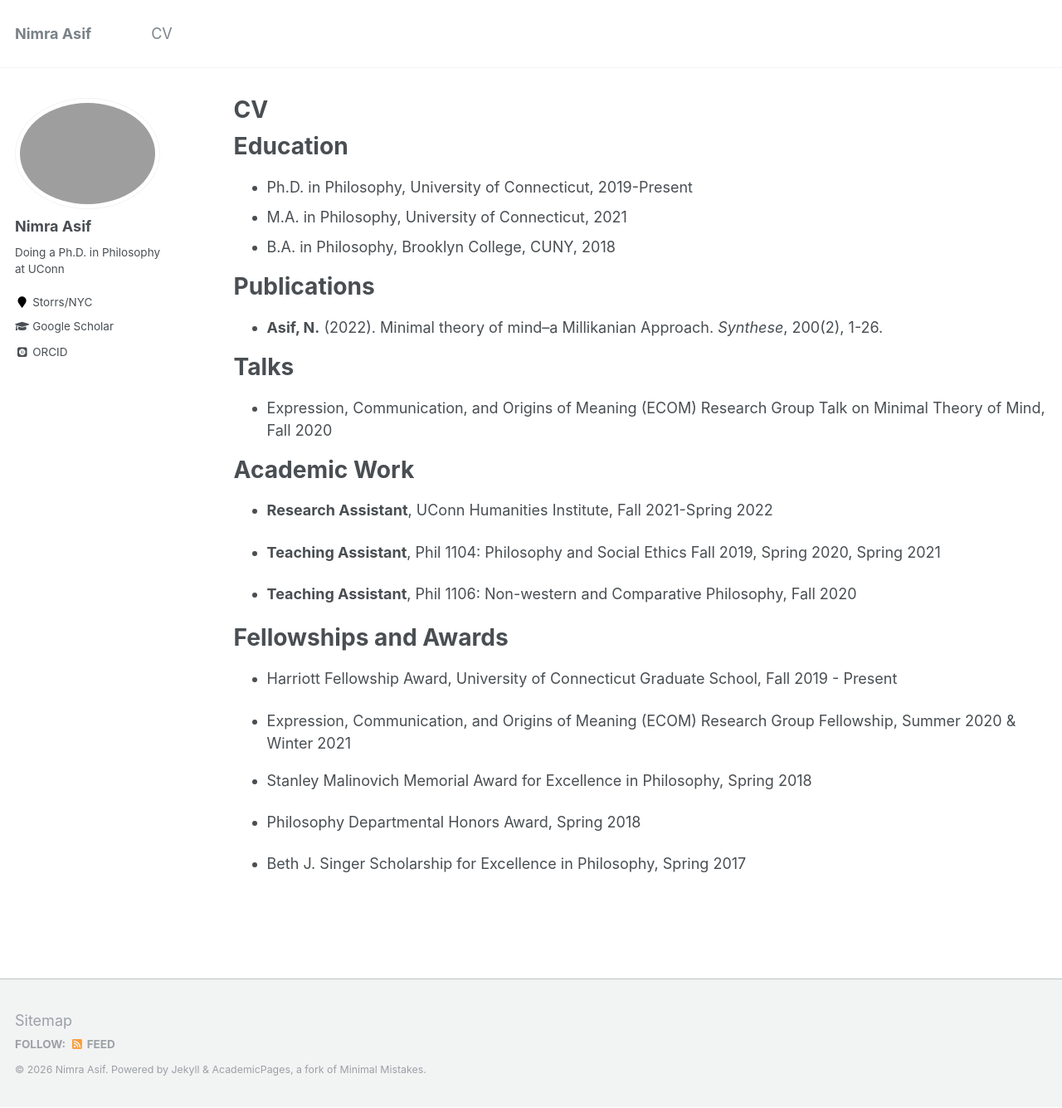
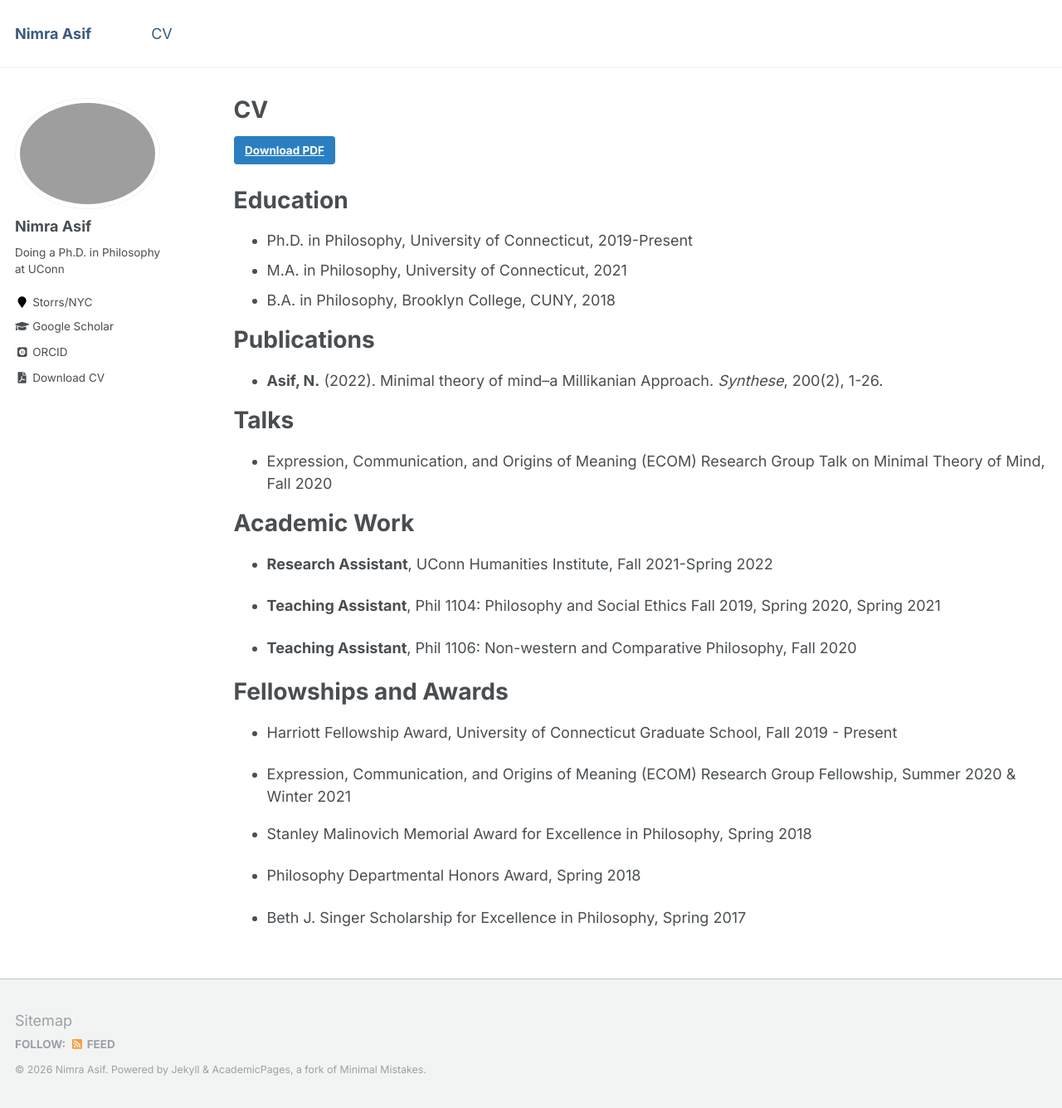
Before and after one commit to nimraaasif/nimraaasif.github.io, a Jekyll site: the page built from _pages/cv.md, in a window 1280 px wide and 1335 px high. Shown: the whole window at 83% size. Built offline with Jekyll 4.4.1, drawn with Linux system fonts in a browser that asks for light colours; some web fonts are replaced.

Commit message:
Add CV PDF download link and modernize site style
CV PDF (files/CV.pdf) is now surfaced in two places:

- A "Download PDF" button is added at the top of the /cv/ page using
  the existing btn--info style class, so visitors can grab the file
  directly from the CV page.
- A "Download CV" entry (with a PDF icon) is added to the author
  sidebar by wiring a new `cv` field in _config.yml to a conditional
  block in author-profile.html. The link appears in the sidebar on
  every page of the site.

Style modernization (all GitHub Pages compatible — no new plugins):

- Primary color updated from muted gray (#7a8288) to professional navy
  (#3d5a80), which cascades into the masthead, navigation, and button
  accents throughout the theme.
- Link/info color updated from dated teal (#52adc8) to a crisper blue
  (#2a7fc1) for better contrast and a more contemporary feel.
- Font stack updated to lead with Inter (loaded via Google Fonts CDN)
  for cleaner, more modern typography across the entire site.

Co-Authored-By: Claude Sonnet 4.6 <noreply@anthropic.com>

```diff
--- a/_config.yml
+++ b/_config.yml
@@ -104,6 +104,7 @@ author:
   lastfm           :
   linkedin         :
   orcid            : "http://orcid.org/0000-0003-4382-9444"
+  cv               : "/files/CV.pdf"
   pinterest        :
   soundcloud       :
   stackoverflow    : # http://stackoverflow.com/users/123456/username
--- a/_includes/author-profile.html
+++ b/_includes/author-profile.html
@@ -112,6 +112,9 @@
       {% if author.orcid %}
         <li><a href="{{ author.orcid }}"><i class="ai ai-orcid-square ai-fw"></i> ORCID</a></li>
       {% endif %}
+      {% if author.cv %}
+        <li><a href="{{ author.cv }}" download><i class="fas fa-fw fa-file-pdf" aria-hidden="true"></i> Download CV</a></li>
+      {% endif %}
       {% if author.impactstory %}
         <li><a href="{{ author.impactstory }}"><i class="ai ai-impactstory ai-fw"></i> Impactstory</a></li>
       {% endif %}
--- a/_includes/head.html
+++ b/_includes/head.html
@@ -15,6 +15,10 @@
   document.documentElement.className = document.documentElement.className.replace(/\bno-js\b/g, '') + ' js ';
 </script>
 
+<!-- Google Fonts -->
+<link rel="preconnect" href="https://fonts.googleapis.com">
+<link href="https://fonts.googleapis.com/css2?family=Inter:wght@400;600;700&display=swap" rel="stylesheet">
+
 <!-- For all browsers -->
 <link rel="stylesheet" href="{{ base_path }}/assets/css/main.css">
 
--- a/_pages/cv.md
+++ b/_pages/cv.md
@@ -8,6 +8,8 @@ redirect_from:
 ---
 
 {% include base_path %}
+
+<a href="/files/CV.pdf" class="btn btn--info" download>Download PDF</a>
 
 Education
 ======
--- a/_sass/_variables.scss
+++ b/_sass/_variables.scss
@@ -14,7 +14,7 @@ $indent-var                 : 1.3em;
 
 /* system typefaces */
 $serif                      : Georgia, Times, serif;
-$sans-serif                 : -apple-system, ".SFNSText-Regular", "San Francisco", "Roboto", "Segoe UI", "Helvetica Neue", "Lucida Grande", Arial, sans-serif;
+$sans-serif                 : "Inter", -apple-system, "Segoe UI", "Helvetica Neue", Arial, sans-serif;
 $monospace                  : Monaco, Consolas, "Lucida Console", monospace;
 
 /* sans serif typefaces */
@@ -60,11 +60,11 @@ $code-background-color-dark : $light-gray;
 $text-color                 : $dark-gray;
 $border-color               : $lighter-gray;
 
-$primary-color              : #7a8288;
+$primary-color              : #3d5a80;
 $success-color              : #62c462;
 $warning-color              : #f89406;
 $danger-color               : #ee5f5b;
-$info-color                 : #52adc8;
+$info-color                 : #2a7fc1;
 
 /* brands */
 $behance-color              : #1769FF;
```
Also changed, not shown: 1 other file.
